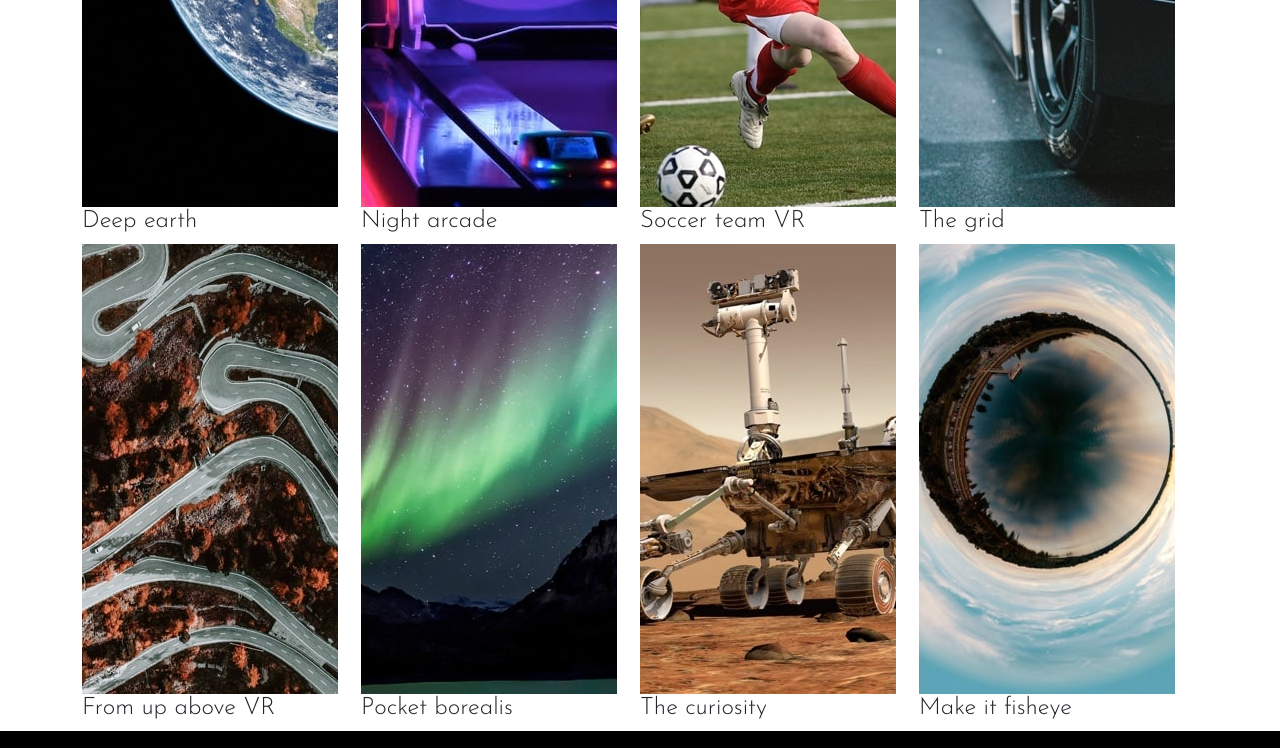
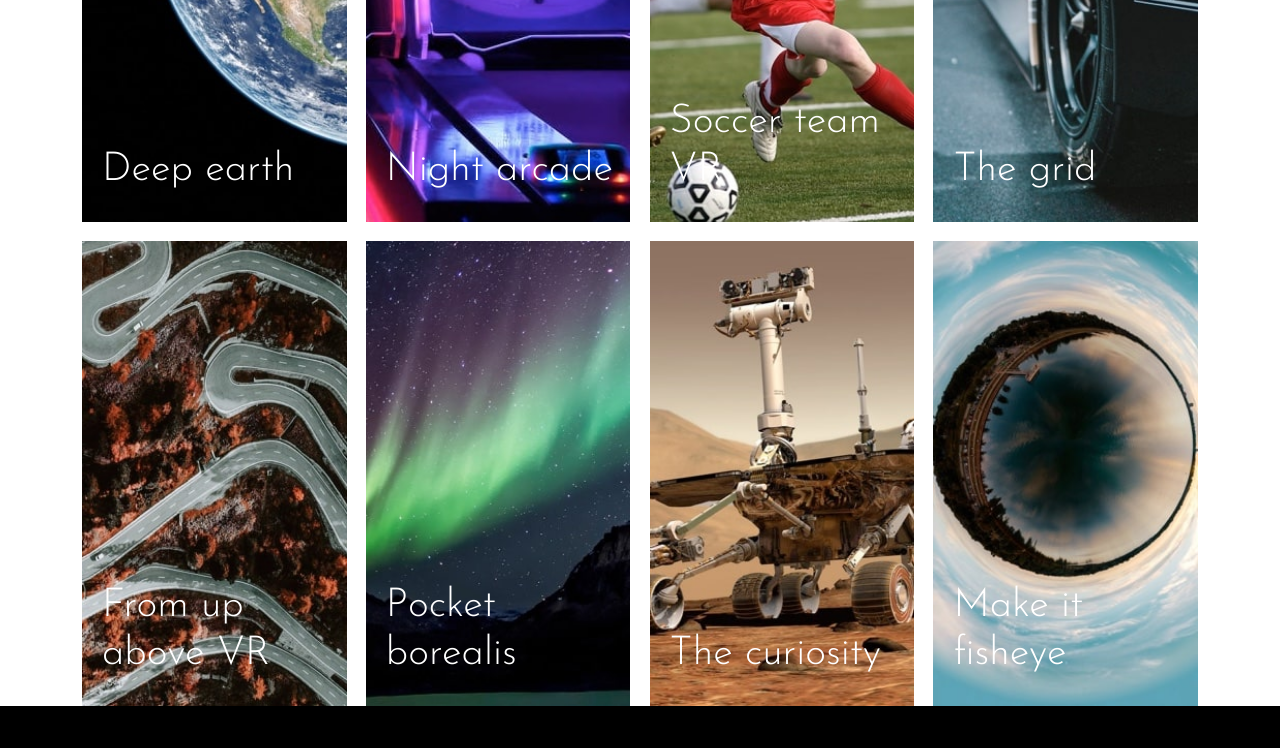
Before and after one commit to MahdiSohaily/loop-Studio, a website built with Vite: page index.html in a window 1280 px wide. Shown: the part 1979-2727 px from the top of the page. Built offline with nearby package versions, Linux system fonts and the light colour scheme.

Commit message:
Update image sizes of category section

```diff
--- a/index.html
+++ b/index.html
@@ -93,7 +93,7 @@
               <source media="(max-width: 40em)" srcset="./images/mobile/image-deep-earth.jpg">
               <img src="./images/mobile/image-deep-earth.jpg" alt="earth image">
             </picture>
-            <h4>Deep earth</h4>
+            <h4 class="cat-title text-white display-6">Deep earth</h4>
           </div>
           <div class="product-item">
             <picture>
@@ -101,7 +101,7 @@
               <source media="(max-width: 40em)" srcset="./images/mobile/image-night-arcade.jpg">
               <img src="./images/mobile/image-night-arcade.jpg" alt="night arcade image">
             </picture>
-            <h4>Night arcade</h4>
+            <h4 class="cat-title text-white display-6">Night arcade</h4>
           </div>
           <div class="product-item">
             <picture>
@@ -109,7 +109,7 @@
               <source media="(max-width: 40em)" srcset="./images/mobile/image-soccer-team.jpg">
               <img src="./images/mobile/image-soccer-team.jpg" alt="Soccer team VR">
             </picture>
-            <h4>Soccer team VR</h4>
+            <h4 class="cat-title text-white display-6">Soccer team VR</h4>
           </div>
           <div class="product-item">
             <picture>
@@ -117,7 +117,7 @@
               <source media="(max-width: 40em)" srcset="./images/mobile/image-grid.jpg">
               <img src="./images/mobile/image-grid.jpg" alt="The grid">
             </picture>
-            <h4>The grid</h4>
+            <h4 class="cat-title text-white display-6">The grid</h4>
           </div>
           <div class="product-item">
             <picture>
@@ -125,7 +125,7 @@
               <source media="(max-width: 40em)" srcset="./images/mobile/image-from-above.jpg">
               <img src="./images/mobile/image-from-above.jpg" alt="From up above VR">
             </picture>
-            <h4>From up above VR</h4>
+            <h4 class="cat-title text-white display-6">From up above VR</h4>
           </div>
           <div class="product-item">
             <picture>
@@ -133,7 +133,7 @@
               <source media="(max-width: 40em)" srcset="./images/mobile/image-pocket-borealis.jpg">
               <img src="./images/mobile/image-pocket-borealis.jpg" alt="Pocket borealis">
             </picture>
-            <h4>Pocket borealis</h4>
+            <h4 class="cat-title text-white display-6">Pocket borealis</h4>
           </div>
           <div class="product-item">
             <picture>
@@ -141,7 +141,7 @@
               <source media="(max-width: 40em)" srcset="./images/mobile/image-curiosity.jpg">
               <img src="./images/mobile/image-curiosity.jpg" alt="The curiosity">
             </picture>
-            <h4>The curiosity</h4>
+            <h4 class="cat-title text-white display-6">The curiosity</h4>
           </div>
           <div class="product-item">
             <picture>
@@ -149,7 +149,7 @@
               <source media="(max-width: 40em)" srcset="./images/mobile/image-fisheye.jpg">
               <img src="./images/mobile/image-fisheye.jpg" alt="car image">
             </picture>
-            <h4>Make it fisheye</h4>
+            <h4 class="cat-title text-white display-6">Make it fisheye</h4>
           </div>
         </div>
       </div>
--- a/src/scss/styles.scss
+++ b/src/scss/styles.scss
@@ -79,5 +79,30 @@ $theme-colors: (
 
 .creations-cat {
   display: grid;
-  grid-template-columns: repeat(4, 1fr);
+  grid-template-columns: repeat(1, 1fr);
+  gap: 1.2rem;
 }
+
+.product-item {
+  position: relative;
+}
+
+.product-item img{
+  width: 100%;
+  height: auto;
+  object-fit: covers;
+}
+
+.cat-title {
+  position: absolute;
+  bottom: 20px;
+  left: 20px;
+}
+
+@media screen and (min-width: 50em) {
+  .creations-cat {
+    display: grid;
+    grid-template-columns: repeat(4, 1fr);
+    gap: 1.2rem;
+  }
+}
```
Also changed, not shown: public/css/styles.css, 1 other file.
